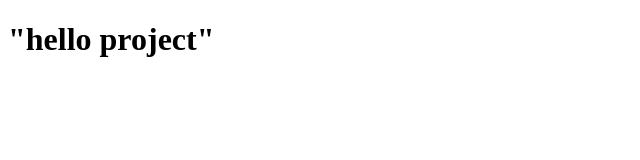
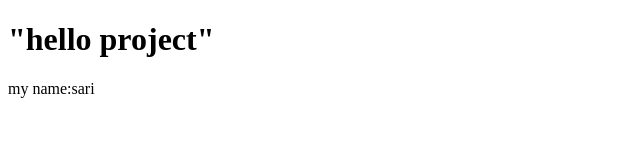
Before and after one commit to sari100/project2, a plain HTML site: page index.html in a window 1280 px wide. Shown: the whole page, without its empty margins (0-640 px from the left). Drawn offline with Linux system fonts and the light colour scheme.

Commit message:
Update index.html

```diff
--- a/index.html
+++ b/index.html
@@ -10,5 +10,6 @@
 </head>
 <body>
     <h1>"hello project"</h1>
+    <p>my name:sari</p>
 </body>
 </html>
```
